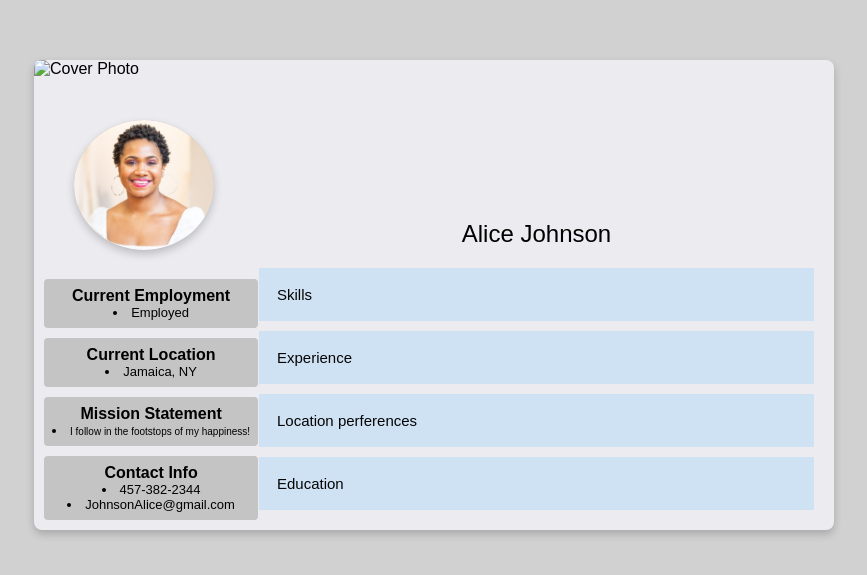
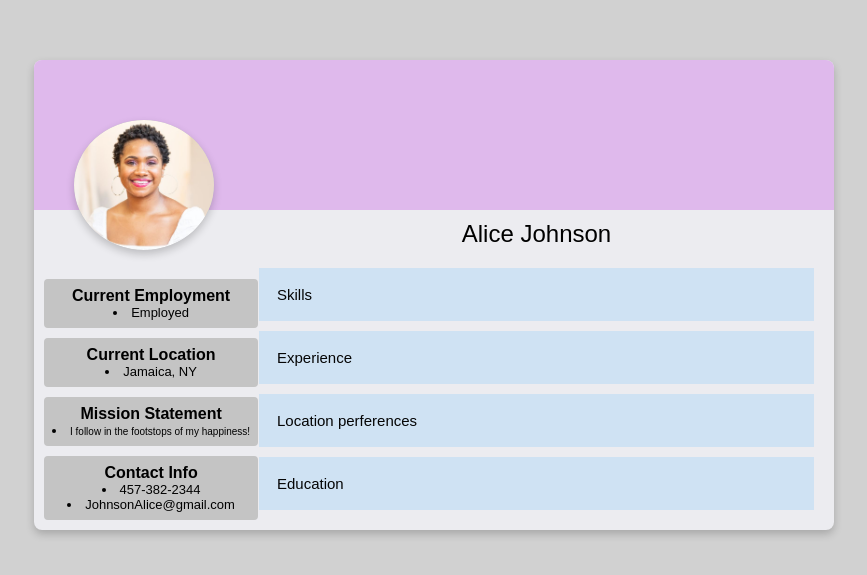
Before and after one commit to Genesis-java1/SWE-Final-Project, a website: page s1.html in a window 1280 px wide. Shown: the part 105-680 px from the top of the page, without its empty margins (206-1073 px from the left). Drawn offline with Linux system fonts and the light colour scheme; no server answers.

Commit message:
Banner for student profiles

```diff
--- a/s1.html
+++ b/s1.html
@@ -9,7 +9,7 @@
 <body>
     <div class="profile-container">
     <div class="cover-photo">
-    <img src="assets/TSU.jpg" alt="Cover Photo">
+    <img src="Images/banner2.jpg" alt="Cover Photo">
 </div>
 
       <div class="profile-picture"><img src="Images/profile6.jpg" alt="Profile Picture"></div>
```
Also changed, not shown: s2.html (+1 -1 lines), Images/banner1.jpg (added), Images/banner2.jpg (added), Images/banner3.jpg (added), Images/banner4.jpg (added).
